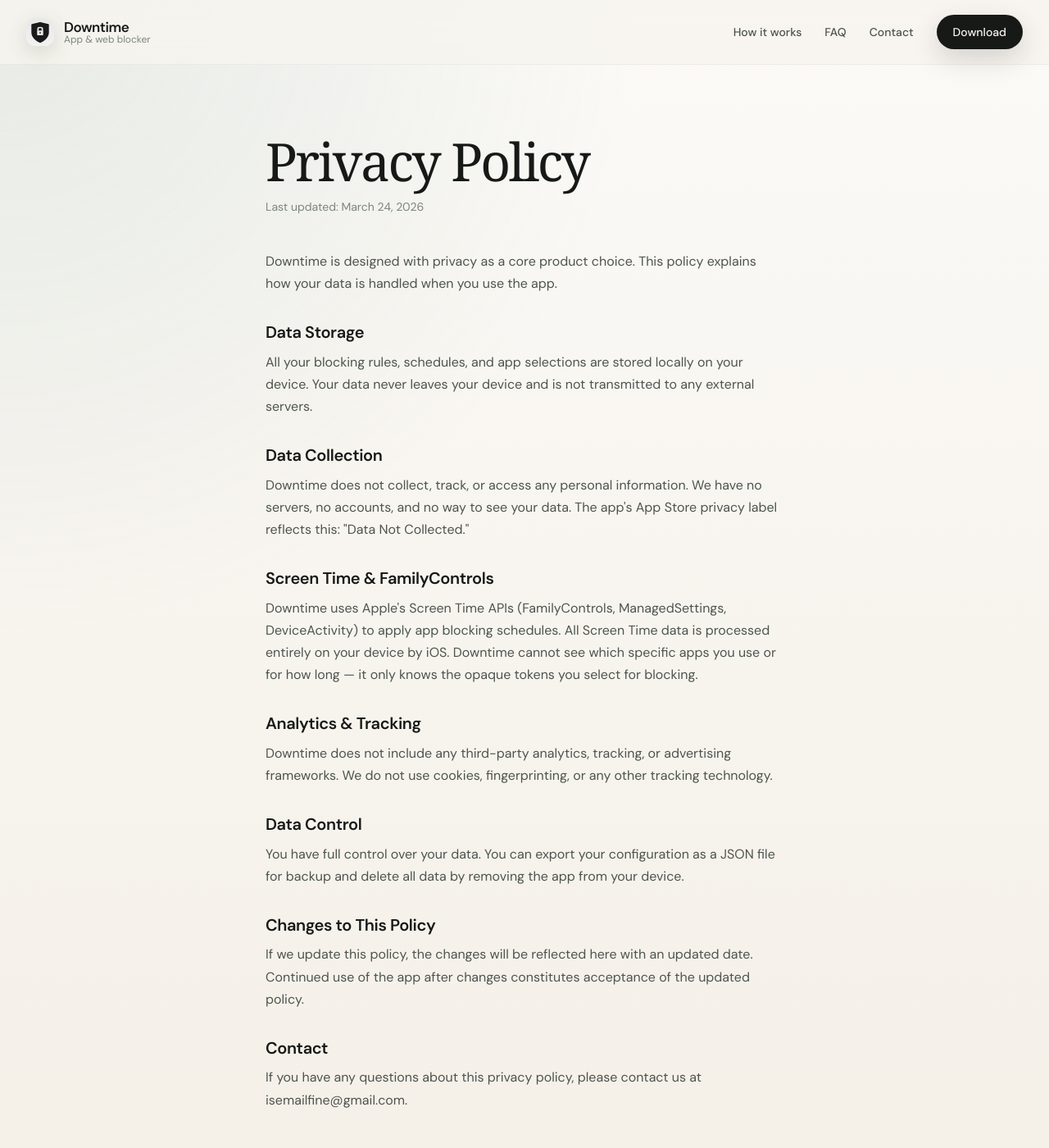
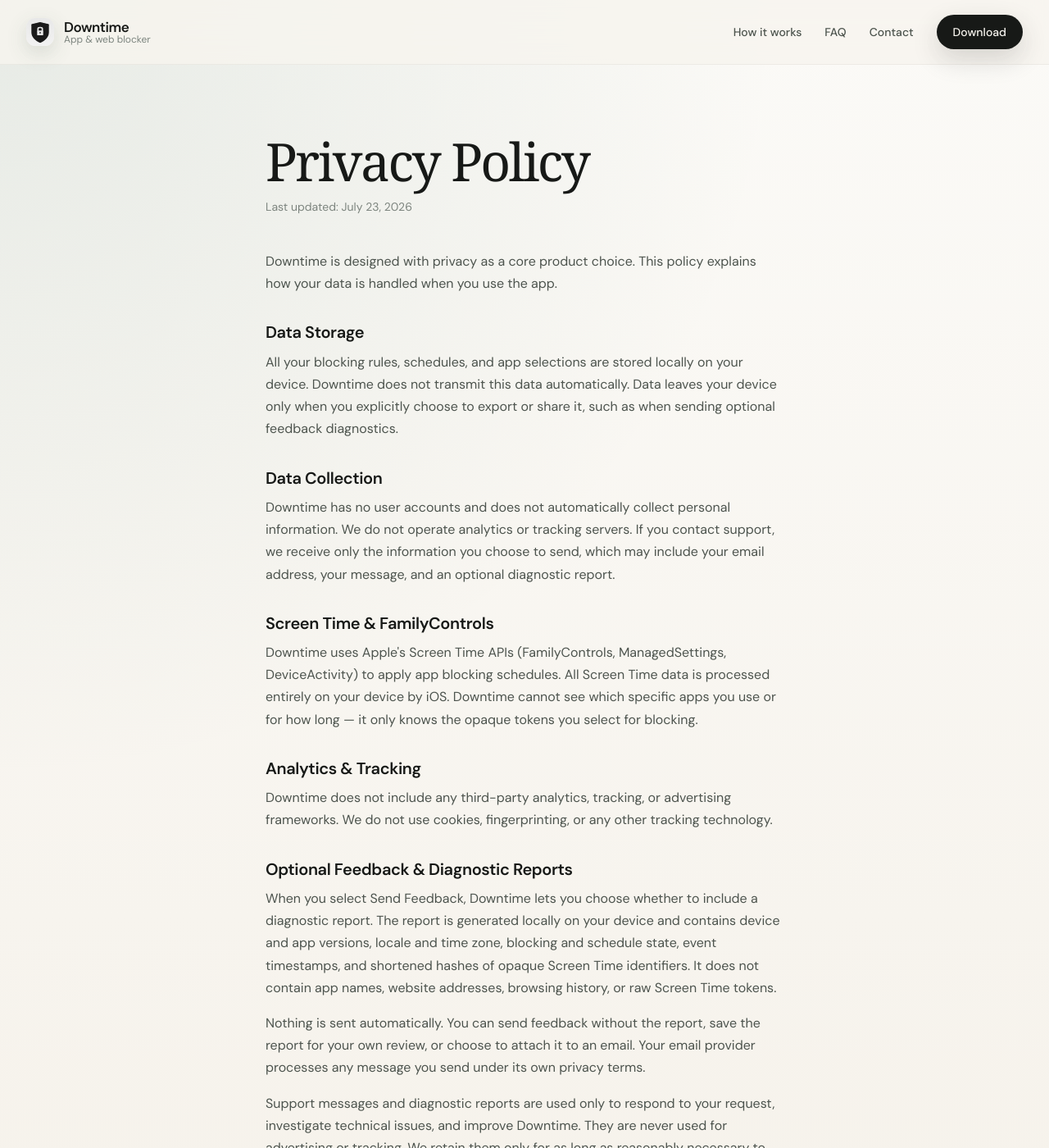
Before and after one commit to AriApar/ariapar.github.io, a Jekyll site: the page downtime/privacy.html, which Jekyll copies as it is, in a window 1280 px wide and 1400 px high. Shown: the whole window at 82% size. Built offline with Jekyll 4.4.1, drawn with Linux system fonts in a browser that asks for light colours; some web fonts are replaced; some of the changed text lies outside the part shown.

Commit message:
Document optional feedback diagnostics

```diff
--- a/downtime/privacy.html
+++ b/downtime/privacy.html
@@ -4,7 +4,7 @@
   <meta charset="UTF-8">
   <meta name="viewport" content="width=device-width, initial-scale=1.0">
   <title>Privacy Policy - Downtime</title>
-  <meta name="description" content="Privacy policy for Downtime, the private iPhone app and website blocker. All data stays on your device.">
+  <meta name="description" content="Privacy policy for Downtime, the private iPhone app and website blocker. Data stays on your device unless you explicitly choose to share it.">
   <meta name="robots" content="index, follow">
   <meta name="theme-color" content="#fafaf8">
   <link rel="canonical" href="https://ariapar.me/downtime/privacy.html">
@@ -154,15 +154,15 @@
   <main class="page-shell">
   <article class="privacy-page">
     <h1>Privacy Policy</h1>
-    <p class="last-updated">Last updated: March 24, 2026</p>
+    <p class="last-updated">Last updated: July 23, 2026</p>
 
     <p>Downtime is designed with privacy as a core product choice. This policy explains how your data is handled when you use the app.</p>
 
     <h2>Data Storage</h2>
-    <p>All your blocking rules, schedules, and app selections are stored locally on your device. Your data never leaves your device and is not transmitted to any external servers.</p>
+    <p>All your blocking rules, schedules, and app selections are stored locally on your device. Downtime does not transmit this data automatically. Data leaves your device only when you explicitly choose to export or share it, such as when sending optional feedback diagnostics.</p>
 
     <h2>Data Collection</h2>
-    <p>Downtime does not collect, track, or access any personal information. We have no servers, no accounts, and no way to see your data. The app's App Store privacy label reflects this: "Data Not Collected."</p>
+    <p>Downtime has no user accounts and does not automatically collect personal information. We do not operate analytics or tracking servers. If you contact support, we receive only the information you choose to send, which may include your email address, your message, and an optional diagnostic report.</p>
 
     <h2>Screen Time & FamilyControls</h2>
     <p>Downtime uses Apple's Screen Time APIs (FamilyControls, ManagedSettings, DeviceActivity) to apply app blocking schedules. All Screen Time data is processed entirely on your device by iOS. Downtime cannot see which specific apps you use or for how long — it only knows the opaque tokens you select for blocking.</p>
@@ -170,8 +170,13 @@
     <h2>Analytics & Tracking</h2>
     <p>Downtime does not include any third-party analytics, tracking, or advertising frameworks. We do not use cookies, fingerprinting, or any other tracking technology.</p>
 
+    <h2>Optional Feedback & Diagnostic Reports</h2>
+    <p>When you select Send Feedback, Downtime lets you choose whether to include a diagnostic report. The report is generated locally on your device and contains device and app versions, locale and time zone, blocking and schedule state, event timestamps, and shortened hashes of opaque Screen Time identifiers. It does not contain app names, website addresses, browsing history, or raw Screen Time tokens.</p>
+    <p>Nothing is sent automatically. You can send feedback without the report, save the report for your own review, or choose to attach it to an email. Your email provider processes any message you send under its own privacy terms.</p>
+    <p>Support messages and diagnostic reports are used only to respond to your request, investigate technical issues, and improve Downtime. They are never used for advertising or tracking. We retain them only for as long as reasonably necessary to handle the support request and maintain relevant support records, after which they are deleted.</p>
+
     <h2>Data Control</h2>
-    <p>You have full control over your data. You can export your configuration as a JSON file for backup and delete all data by removing the app from your device.</p>
+    <p>You have full control over your data. You can export your configuration as a JSON file for backup and delete locally stored data by removing the app from your device. You can ask us to delete support emails or diagnostic reports you previously sent by contacting isemailfine@gmail.com from the same email address.</p>
 
     <h2>Changes to This Policy</h2>
     <p>If we update this policy, the changes will be reflected here with an updated date. Continued use of the app after changes constitutes acceptance of the updated policy.</p>
```
